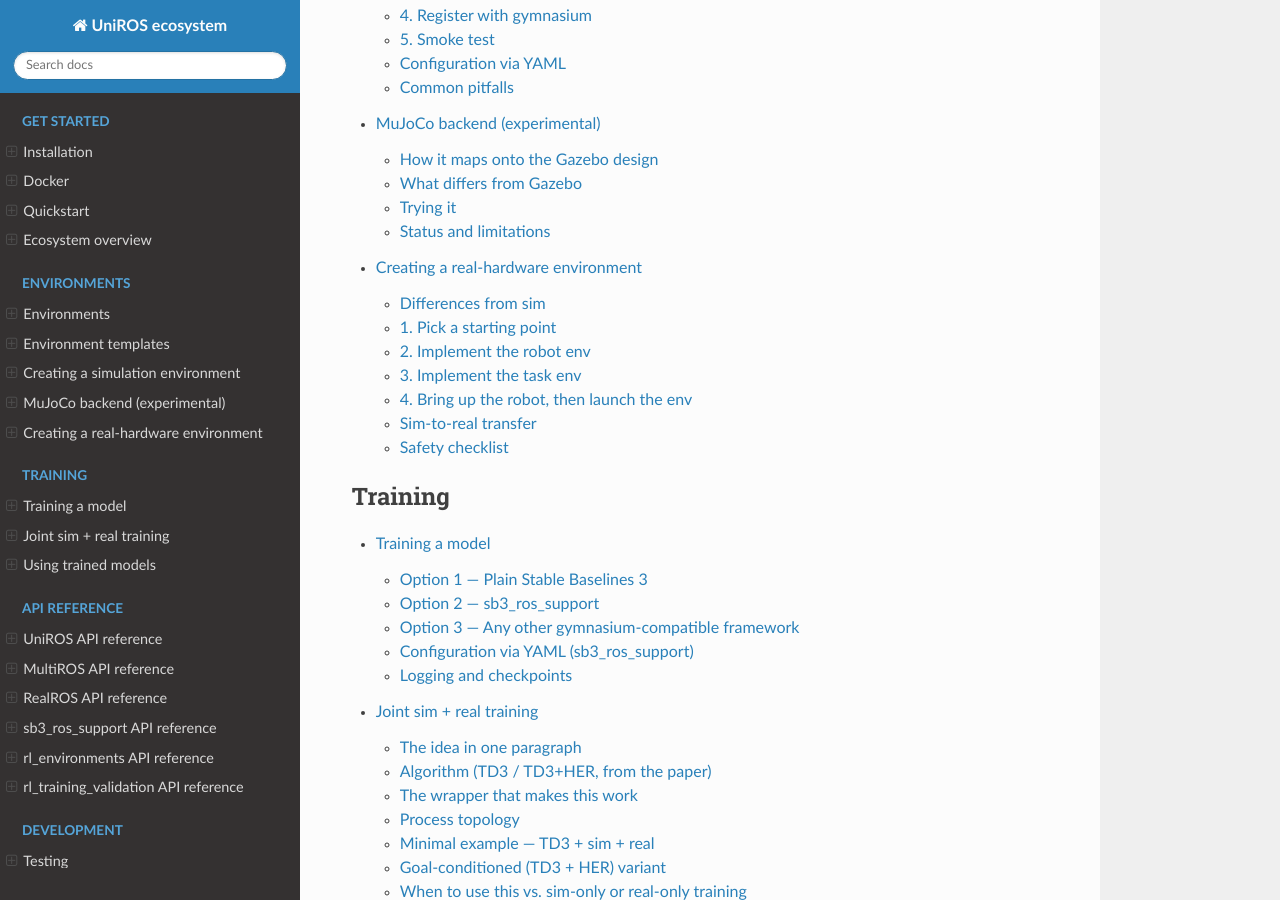
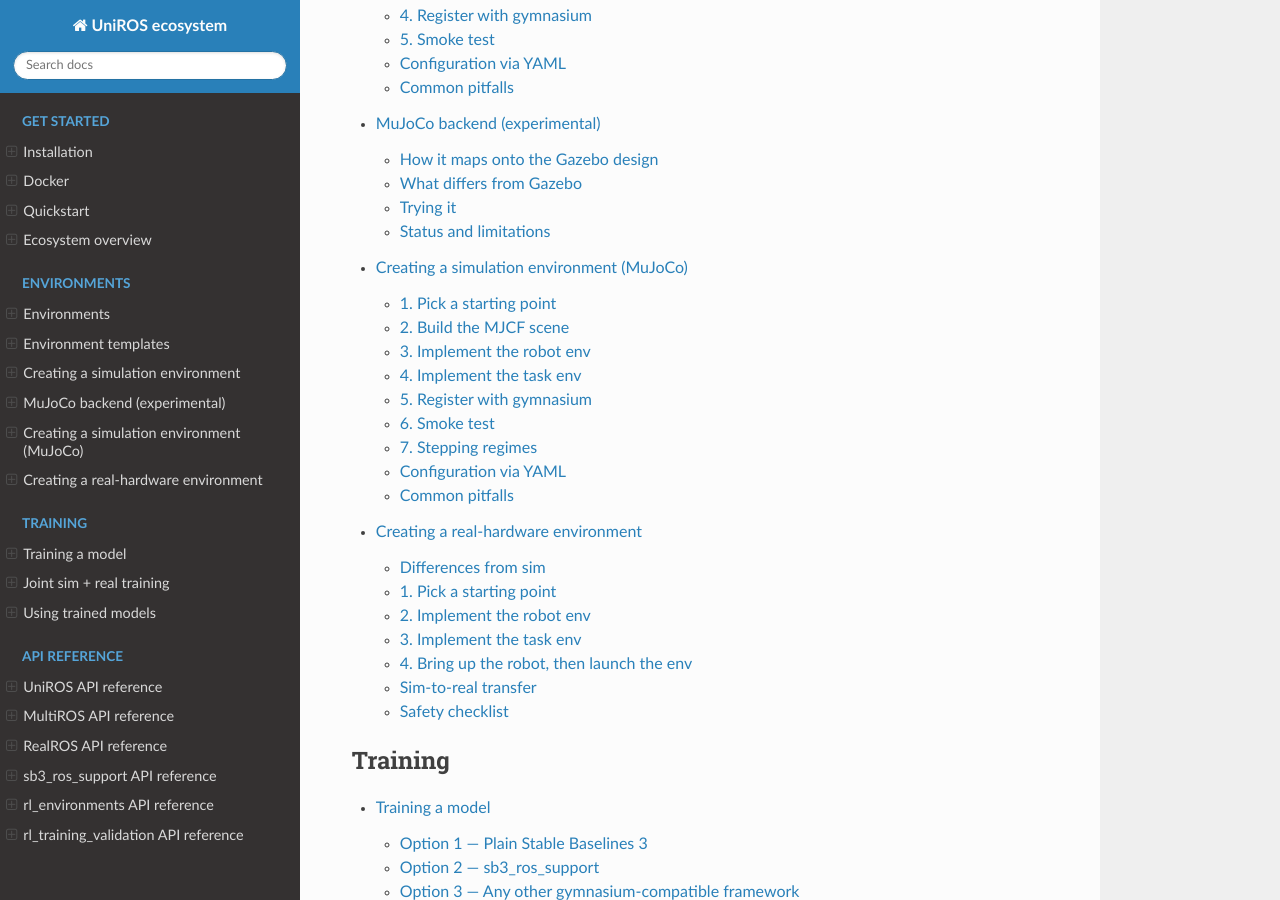
Before and after one commit to ncbdrck/UniROS, a Sphinx documentation site: the page built from docs/index.rst, in a window 1280 px wide and 900 px high, scrolled down 1999 px. Built offline with Sphinx 7.4.7 and the Read the Docs theme 3.1.0, drawn with Linux system fonts in a browser that asks for light colours; some of the changed lines change nothing that is shown.

Commit message:
docs: add MuJoCo env-creation walkthrough
New guides/env_creation_sim_mujoco.rst mirrors the Gazebo env-creation guide's
structure (pick a start, build the MJCF scene, robot env, task env, register, smoke
test, stepping regimes, YAML, pitfalls), using vx300s_mujoco_envs reach/push as the
worked example. Covers the MuJoCo-specific steps that have no Gazebo analogue: the MJCF
scene, transmission filtering via controlled_joints, and free-joint objects with
set/get_body_state. Marked experimental; linked from the index toctree.

```diff
--- /dev/null
+++ b/docs/guides/env_creation_sim_mujoco.rst
@@ -0,0 +1,269 @@
+Creating a simulation environment (MuJoCo)
+==========================================
+
+.. admonition:: Under development — not yet merged
+   :class: warning
+
+   The MuJoCo backend is a work in progress on the MultiROS branch
+   ``feature/mujoco-backend`` and is not part of a stable release.
+   APIs and defaults may change. For the stable Gazebo workflow see
+   :doc:`env_creation_sim`; for the backend overview see
+   :doc:`mujoco_backend`.
+
+This guide walks through adding a new MuJoCo-based environment
+end-to-end. It mirrors the Gazebo guide (:doc:`env_creation_sim`) —
+the two-layer robot-env / task-env pattern is identical — and focuses
+on the pieces that are specific to MuJoCo: the MJCF scene, stripping
+URDF transmissions the model does not have, and (for manipulation
+tasks) objects as free-joint bodies.
+
+The worked example throughout is the ``vx300s_mujoco_envs`` package
+(`github.com/ncbdrck/vx300s_mujoco_envs
+<https://github.com/ncbdrck/vx300s_mujoco_envs>`_), which implements
+the ViperX-300 S **reach** and **push** tasks on the MuJoCo backend.
+
+
+1. Pick a starting point
+------------------------
+
+* **New robot, new task** — copy both layers from the MultiROS MuJoCo
+  templates (``MyMujocoRobotEnv.py`` + ``MyMujocoTaskEnv.py``).
+* **Existing robot, new task** — copy only the task layer and inherit
+  from the existing robot env (this is how ``vx300s_mujoco_envs``'s
+  push task extends the same robot env the reach task uses).
+* **Reach-like task** — start from the ``vx300s_mujoco_envs`` reach
+  task and adapt.
+
+Goal-conditioned tasks (suitable for HER) use the ``...GoalEnv.py``
+templates and the ``multiros.envs.MujocoGoalEnv.MujocoGoalEnv`` base
+class.
+
+The MuJoCo tooling mirrors the Gazebo tooling one-to-one
+(``mujoco_core`` / ``mujoco_models`` / ``mujoco_physics`` /
+``MujocoBaseEnv``), so if you have built a Gazebo env the structure
+will be familiar. See :doc:`mujoco_backend` for the full mapping.
+
+
+2. Build the MJCF scene
+-----------------------
+
+This step has no Gazebo equivalent. Gazebo spawns models into a
+running world; MuJoCo loads a single MJCF/XML scene when the server
+starts. You provide that scene as a package asset.
+
+* Start from the robot's MJCF (e.g. the MuJoCo Menagerie model).
+  **Remove the native** ``<actuator>`` **block** — joints are driven
+  through ``mujoco_ros_control``, and leaving the MJCF position
+  actuators in place would fight the controller.
+* Compose scenes with ``<include>``. ``vx300s_mujoco_envs`` uses a
+  layered set: ``vx300s.xml`` (arm only) → ``vx300s_table_scene.xml``
+  (arm + table + floor) → ``vx300s_push_scene.xml`` (table scene + a
+  cube). Reuse keeps the arm/table identical across tasks.
+* Mount the arm and the work surface consistently. In the example the
+  arm base is at the world origin and the table top is at ``z = 0``,
+  so the arm's kinematics and the task goal sampling do not change
+  when the table is added; the table slab extends downward and the
+  ground plane is dropped to the foot of its legs.
+
+Validate the scene compiles before wiring anything else:
+
+.. code-block:: python
+
+   import mujoco
+   mujoco.MjModel.from_xml_path("assets/<robot>_mjcf/<scene>.xml")
+
+
+3. Implement the robot env
+--------------------------
+
+The robot env extends ``multiros.envs.MujocoBaseEnv.MujocoBaseEnv``
+(or its goal variant). The base class handles the lifecycle — bringing
+up the robot description, the ``robot_state_publisher`` and the ROS
+controllers, and pausing/unpausing (or deterministically stepping) the
+simulation — so your job is to fill in robot-side helpers
+(``get_ee_pose()``, ``move_arm_joints(...)``, forward kinematics, etc.)
+and the robot-side reset.
+
+Two MuJoCo-specific constructor arguments matter:
+
+* ``controlled_joints`` — the joints your task drives. The backend
+  keeps only these joints' ``<transmission>`` elements in
+  ``robot_description`` and strips the rest. This is required because
+  ``mujoco_ros_control`` aborts if the URDF declares a transmission
+  for a joint that is not in the MJCF (manufacturer URDFs commonly
+  include a gripper or mimic fingers the MJCF omits).
+* ``sim_step_mode`` / ``num_mujoco_steps`` — select the stepping
+  regime (see step 6).
+
+A typical robot env constructor forwards these to the base class::
+
+   class MyMujocoRobotEnv(MujocoBaseEnv):
+       def __init__(self, **kwargs):
+           super().__init__(
+               spawn_robot=load_robot,
+               urdf_pkg_name="my_robot_description",
+               urdf_file_name="my_robot.urdf.xacro",
+               controllers_file="my_robot_control.yaml",
+               controllers_list=["joint_state_controller", "arm_controller"],
+               controller_package_name="my_mujoco_envs",
+               controlled_joints=["joint1", "joint2", "joint3", ...],
+               **kwargs,
+           )
+
+
+4. Implement the task env
+-------------------------
+
+The task env extends your robot env and defines the gymnasium
+contract. Required overrides mirror the Gazebo guide:
+
+* ``_set_action(action)`` — apply the action to the robot.
+* ``_get_observation()`` — return the observation array (or dict for
+  goal envs).
+* ``_get_reward()`` (or ``compute_reward(...)`` for goal envs).
+* ``_compute_terminated()`` / ``_compute_truncated()``.
+* ``_set_init_params()`` — task-side reset (randomise the target,
+  reposition objects).
+
+Declare ``observation_space`` and ``action_space`` in ``__init__``
+with ``gymnasium.spaces.Box`` (pass ``seed=`` for reproducibility), or
+``Dict`` for goal envs.
+
+**Objects (push / pick-and-place).** Add the object to the MJCF scene
+as a body with a ``<freejoint/>`` so it moves under contact, then in
+the task env reposition it each episode and read its pose for the
+observation. There is no per-episode spawn/delete; you move the
+existing body via the ``set_body_state`` service:
+
+.. code-block:: python
+
+   from multiros.utils import mujoco_models
+
+   # episode reset: place the cube in its spawn region
+   mujoco_models.mujoco_set_body_state(
+       body_name="cube",
+       pos_x=x, pos_y=y, pos_z=z,
+       set_pose=True, set_twist=True,      # set_twist zeroes its velocity
+       server_name=self.server_name)
+
+   # observation: read the cube pose back
+   _, pose, _, ok = mujoco_models.mujoco_get_body_state(
+       body_name="cube", server_name=self.server_name)
+
+This is the MuJoCo analogue of Gazebo's ``set_model_state`` /
+``get_model_state``. Keep the object's **observation** bounds wider
+than its **spawn** region — a pushed object travels into the goal
+region, and the observation must still contain it.
+
+
+5. Register with gymnasium
+--------------------------
+
+Register the env when its module is imported (the example does this at
+the top of each task module):
+
+.. code-block:: python
+
+   from gymnasium.envs.registration import register
+
+   register(
+       id="MyMujocoReachSim-v0",
+       entry_point="my_mujoco_envs.task_envs.reach.my_mujoco_reach:MyMujocoReachEnv",
+       max_episode_steps=100,
+   )
+
+
+6. Smoke test
+-------------
+
+The env can bring the whole stack up itself (``launch_mujoco=True``,
+``new_roscore=True``, ``load_robot=True`` — all default True), so a
+smoke test is a single process:
+
+.. code-block:: python
+
+   import uniros as gym
+   import my_mujoco_envs                 # triggers gymnasium.register
+
+   env = gym.make("MyMujocoReachSim-v0")  # self-launches roscore + server + controllers
+   obs, info = env.reset(seed=0)
+   for _ in range(100):
+       obs, reward, term, trunc, info = env.step(env.action_space.sample())
+       if term or trunc:
+           obs, info = env.reset()
+   env.close()
+
+To attach to a stack you started separately (useful while debugging
+the bring-up), launch the package's launch file first, then construct
+the env with ``launch_mujoco=False, new_roscore=False,
+load_robot=False``.
+
+For manipulation tasks, random joint actions rarely bring the
+end-effector to the object, so they do not exercise contact. Add a
+short scripted "poke" (IK the end-effector through the object and
+check it moves) to confirm contact and the free-joint dynamics
+independently of the policy. Once the env runs cleanly, plug it into a
+training script — see :doc:`training`.
+
+
+7. Stepping regimes
+-------------------
+
+``MujocoBaseEnv`` supports three regimes, selected per task:
+
+* **Real-time** (default) — the UniROS paper real-time loop; physics
+  is never paused and a timer refreshes observations. Matches the real
+  robot, so policies transfer.
+* **Paused MDP** (``realtime_mode=False``) — physics runs only during
+  the action window, then pauses; every sample is the post-action
+  world state.
+* **Deterministic fast-step** (``sim_step_mode=2``) — the simulation
+  is advanced explicitly by ``num_mujoco_steps`` with no wall-clock
+  sleep, so training runs faster than real time.
+
+
+Configuration via YAML
+----------------------
+
+As with the Gazebo envs, keep task parameters (action limits, object
+regions, reward coefficients, tolerances) in a YAML file under
+``config/`` and load it at construction:
+
+.. code-block:: python
+
+   from multiros.utils.ros_common import ros_load_yaml
+   ros_load_yaml(pkg_name="my_mujoco_envs",
+                 file_name="my_task_config.yaml", ns="/")
+   self.reach_tolerance = rospy.get_param("/my_robot/reach_tolerance")
+
+Keep the env package self-contained: ship its own task and training
+configs rather than importing them from another package, so it can be
+used with just MultiROS + ``sb3_ros_support``.
+
+
+Common pitfalls
+---------------
+
+* **Transmission mismatch**. If ``mujoco_ros_control`` logs *"Could
+  not initialize robot simulation interface"*, the URDF declares a
+  transmission for a joint absent from the MJCF. Pass
+  ``controlled_joints`` (env) and use the launch helper
+  ``$(find multiros)/scripts/mujoco_filtered_description.py`` (launch
+  files) so only the driven joints' transmissions are kept.
+* **use_sim_time and resets**. The MuJoCo server publishes ``/clock``;
+  a reset rewinds it, so any ``rospy.sleep`` straddling a reset must
+  tolerate ``ROSTimeMovedBackwardsException``. The backend already
+  guards its own sleeps; do the same in task code that sleeps.
+* **Degenerate observation bounds**. A ``Box`` dimension whose min
+  equals max (e.g. an object's z fixed to the table height) trips the
+  gymnasium checker. Give every dimension a real range.
+* **Object obs vs spawn region**. Bound the object's observation to
+  cover spawn + goal + overshoot, not just the spawn region, or a
+  pushed object leaves the observation space.
+* **Safety floor for table tasks**. The per-link floor check is shared
+  with the Gazebo envs. Its defaults suit reach (which never
+  approaches the surface); for push/pick-and-place tune ``table_z`` /
+  ``safety_z_margin`` in the task config so the arm can get low enough
+  to contact the object without the action being rejected.
+* **Seed leakage**. Use ``self.np_random`` (populated by the base
+  class via ``super().reset(seed=seed)``), not ``np.random``.
--- a/docs/index.rst
+++ b/docs/index.rst
@@ -60,6 +60,7 @@
    guides/env_templates
    guides/env_creation_sim
    guides/mujoco_backend
+   guides/env_creation_sim_mujoco
    guides/env_creation_real
 
 .. toctree::
```
